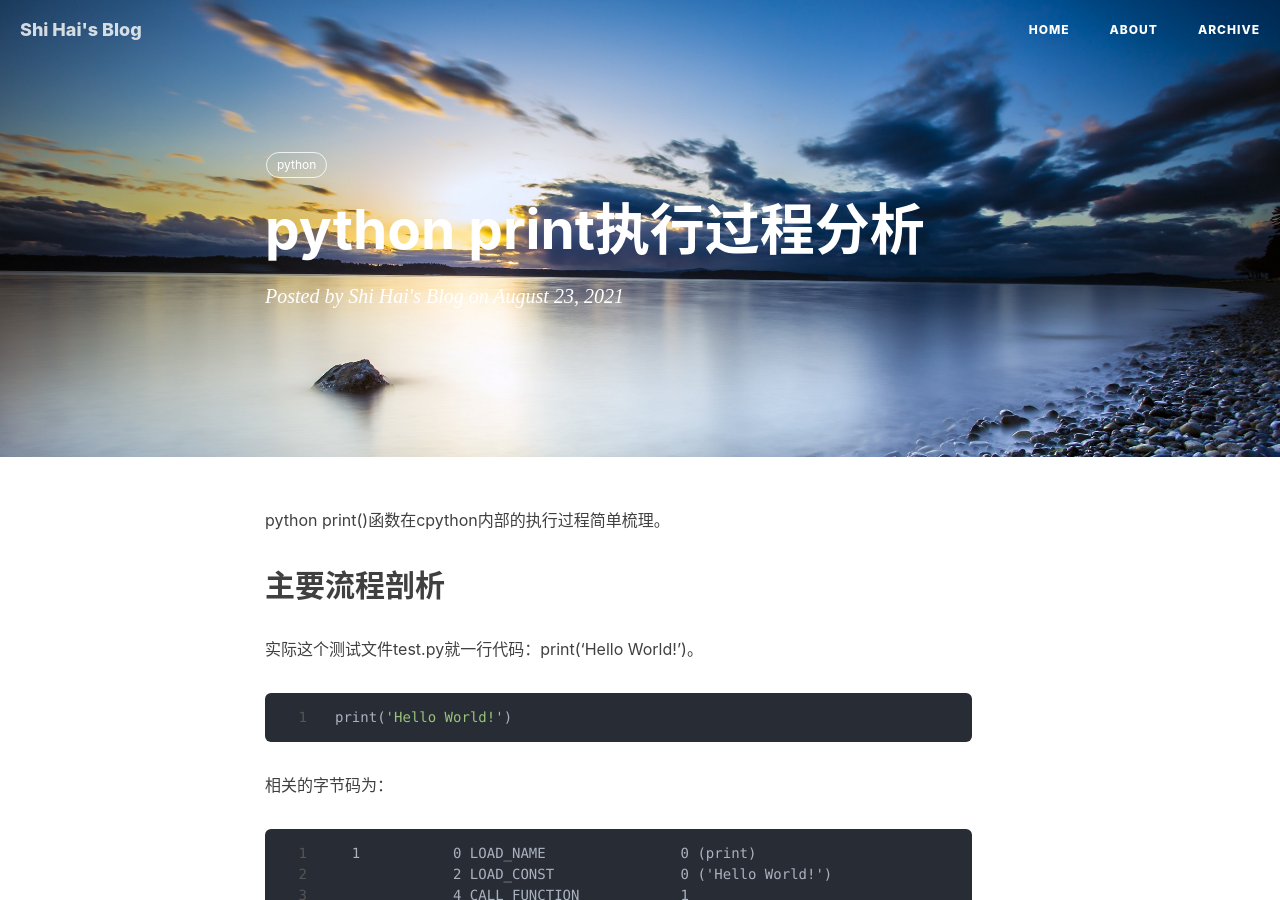
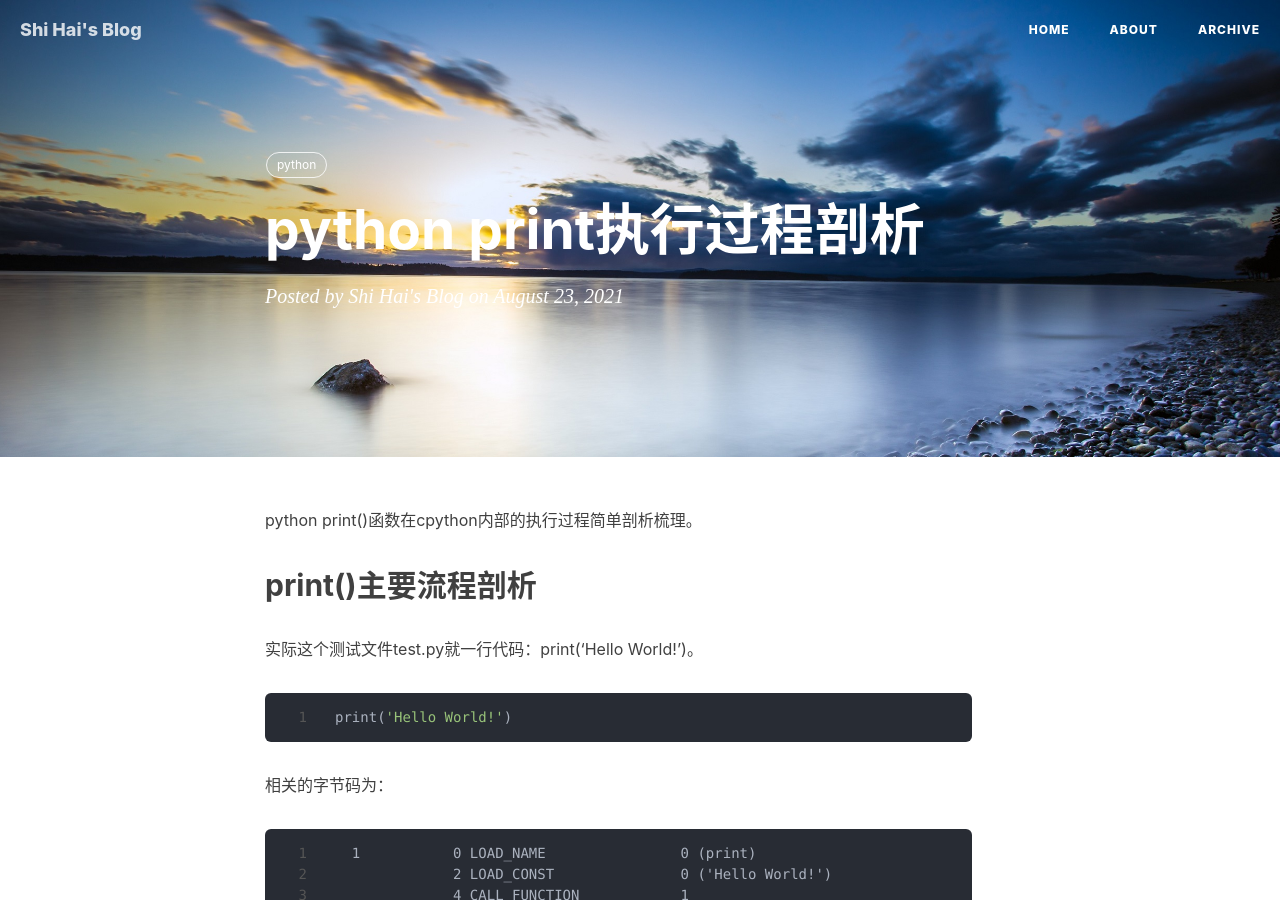
Before and after one commit to shihai1991/shihai1991.github.io, a Jekyll site: the page built from _posts/2021-08-23-print执行过程分析.md, in a window 1280 px wide and 900 px high. Built offline with Jekyll 4.4.1, drawn with Linux system fonts in a browser that asks for light colours; nearby versions of some CDN libraries; comment, search, counter and statistics services are not loaded.

Commit message:
Update 2021-08-23-print执行过程分析.md

````diff
--- a/_posts/2021-08-23-print执行过程分析.md
+++ b/_posts/2021-08-23-print执行过程分析.md
@@ -1,18 +1,18 @@
 ---
 published: true
 layout: post
-title: python print执行过程分析
+title: python print执行过程剖析
 category: python
 tags:
   - python
 time: '2021.08.23 12:44:00'
 excerpt: null
 ---
-python print()函数在cpython内部的执行过程简单梳理。
+python print()函数在cpython内部的执行过程简单剖析梳理。
 
 <!--more-->
 
-## 主要流程剖析
+## print()主要流程剖析
 实际这个测试文件test.py就一行代码：print('Hello World!')。
 ```python
 print('Hello World!')
````
